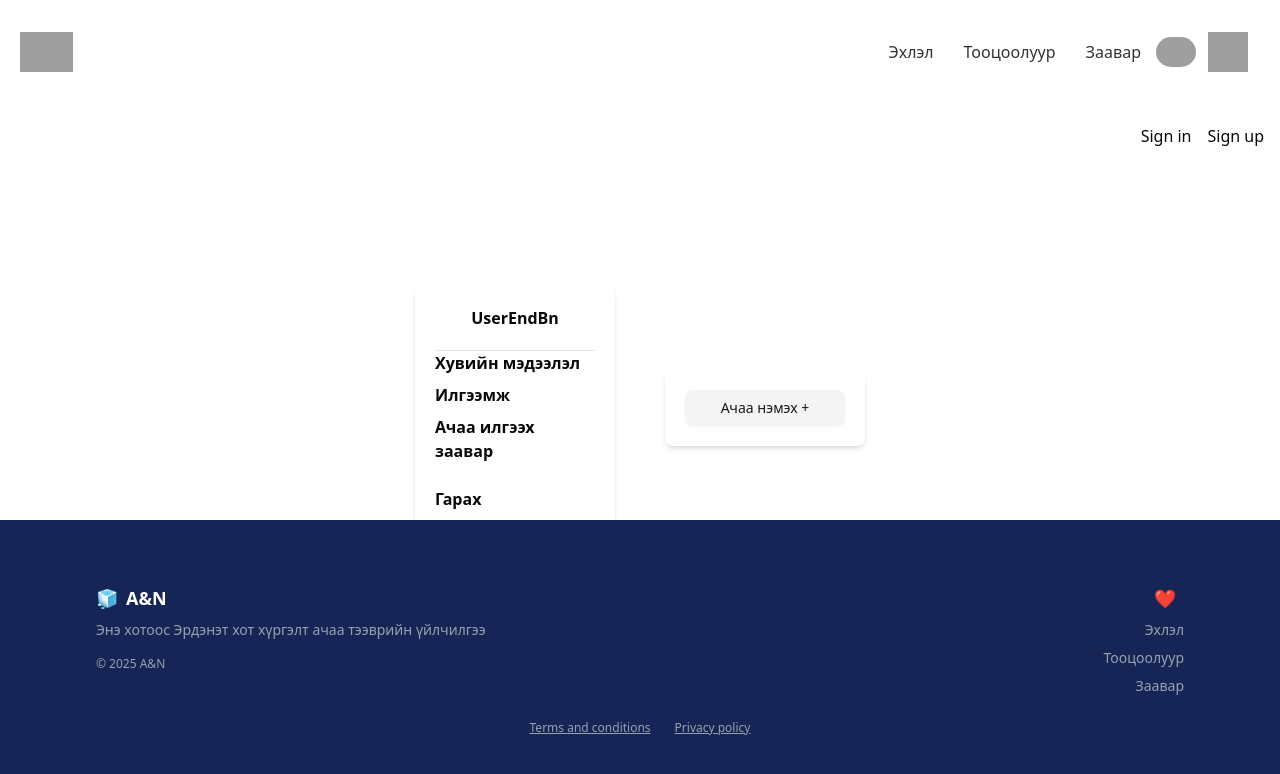
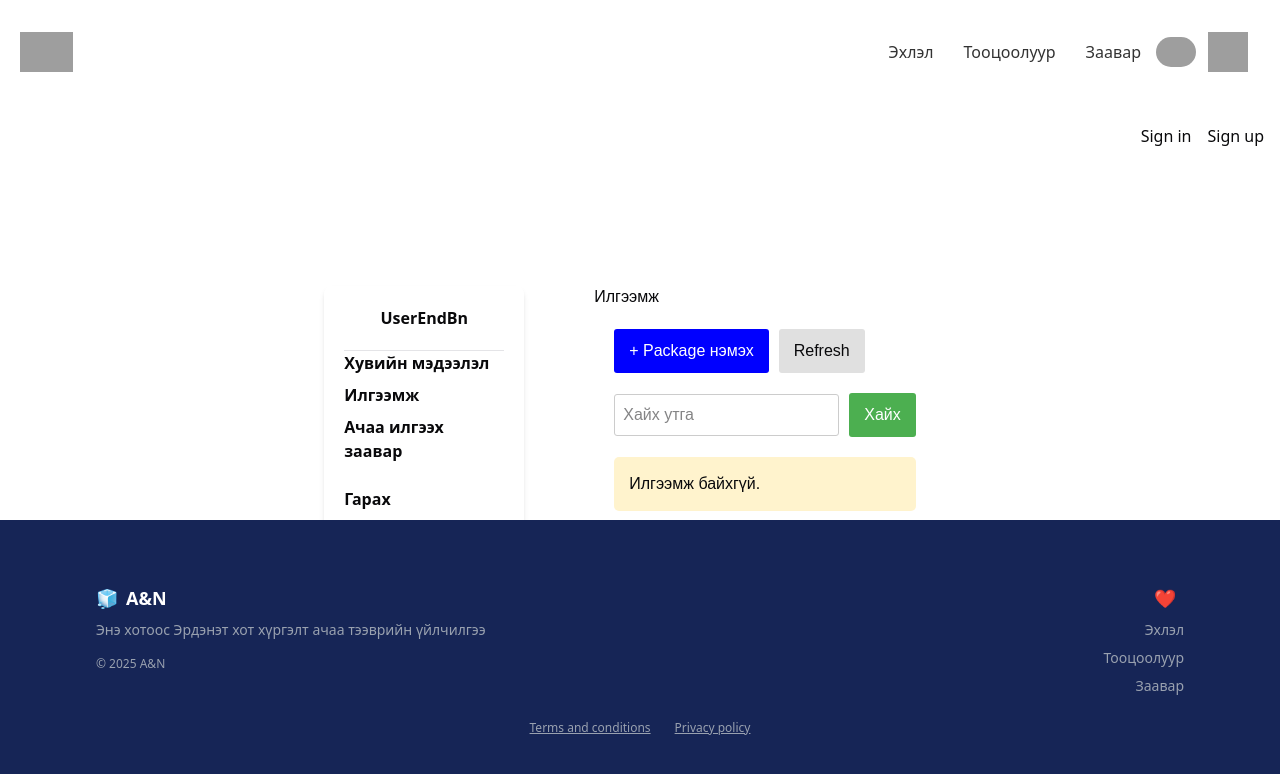
Before and after one commit to HOP-1A/cargo, a Next.js app: page /user in a window 1280 px wide. Shown: the top 774 px of the page. Built offline with nearby package versions, Linux system fonts and the light colour scheme; no server answers; grey boxes are pictures that could not be loaded.

Commit message:
ilgeemjd

```diff
--- /dev/null
+++ b/src/app/user/components/ilgeemj.tsx
@@ -0,0 +1,36 @@
+import React from 'react';
+import Package from "./add"
+import { useState } from "react"
+const Page = () => {
+
+  const [selected, setSelected] = useState('')
+
+  return (
+    <div style={{ fontFamily: 'sans-serif', padding: '20px' }}>
+        <h2>Илгээмж</h2>
+
+        <div style={{ backgroundColor: 'white', padding: '20px', borderRadius: '5px' }}>
+            <button style={{ backgroundColor: 'blue', color: 'white', padding: '10px 15px', border: 'none', borderRadius: '3px', marginRight: '10px' }} onClick={() => setSelected('package')}>
+            + Package нэмэх
+            </button>
+            <button style={{ backgroundColor: '#e0e0e0', padding: '10px 15px', border: 'none', borderRadius: '3px' }}>
+            Refresh
+            </button>
+
+            <div style={{ marginTop: '20px' }}>
+            <input type="text" placeholder="Хайх утга" style={{ padding: '8px', marginRight: '10px', border: '1px solid #ccc', borderRadius: '3px' }} />
+            <button style={{ backgroundColor: '#4caf50', color: 'white', padding: '10px 15px', border: 'none', borderRadius: '3px' }}>
+                Хайх
+            </button>
+            </div>
+
+            <div style={{ marginTop: '20px', backgroundColor: '#fff3cd', padding: '15px', borderRadius: '5px' }}>
+            Илгээмж байхгүй.
+            </div>
+        </div>
+        {selected === "package" && <Package></Package>}
+    </div>
+  );
+}
+
+export default Page;
--- a/src/app/user/page.tsx
+++ b/src/app/user/page.tsx
@@ -1,8 +1,9 @@
-"use client";
+'use client'
+import PackageForm from "./components/ilgeemj"
 import UserInfo from "./components/userinfo";
-import Packages from "./components/package";
 import { useState } from "react";
 import Link from "next/link";
+
 
 const Page = () => {
   const [username, setUsername] = useState("UserEndBn");
@@ -41,7 +42,7 @@ const Page = () => {
       {selected === "accinfo" && <UserInfo />}
       {selected === "package" && <p>You selected Option 2!</p>}
       {/* {selected === "instruction" && } */}
-      {selected === "" && <Packages />}
+      {selected === "" && <PackageForm />}
     </div>
   );
 };
```
